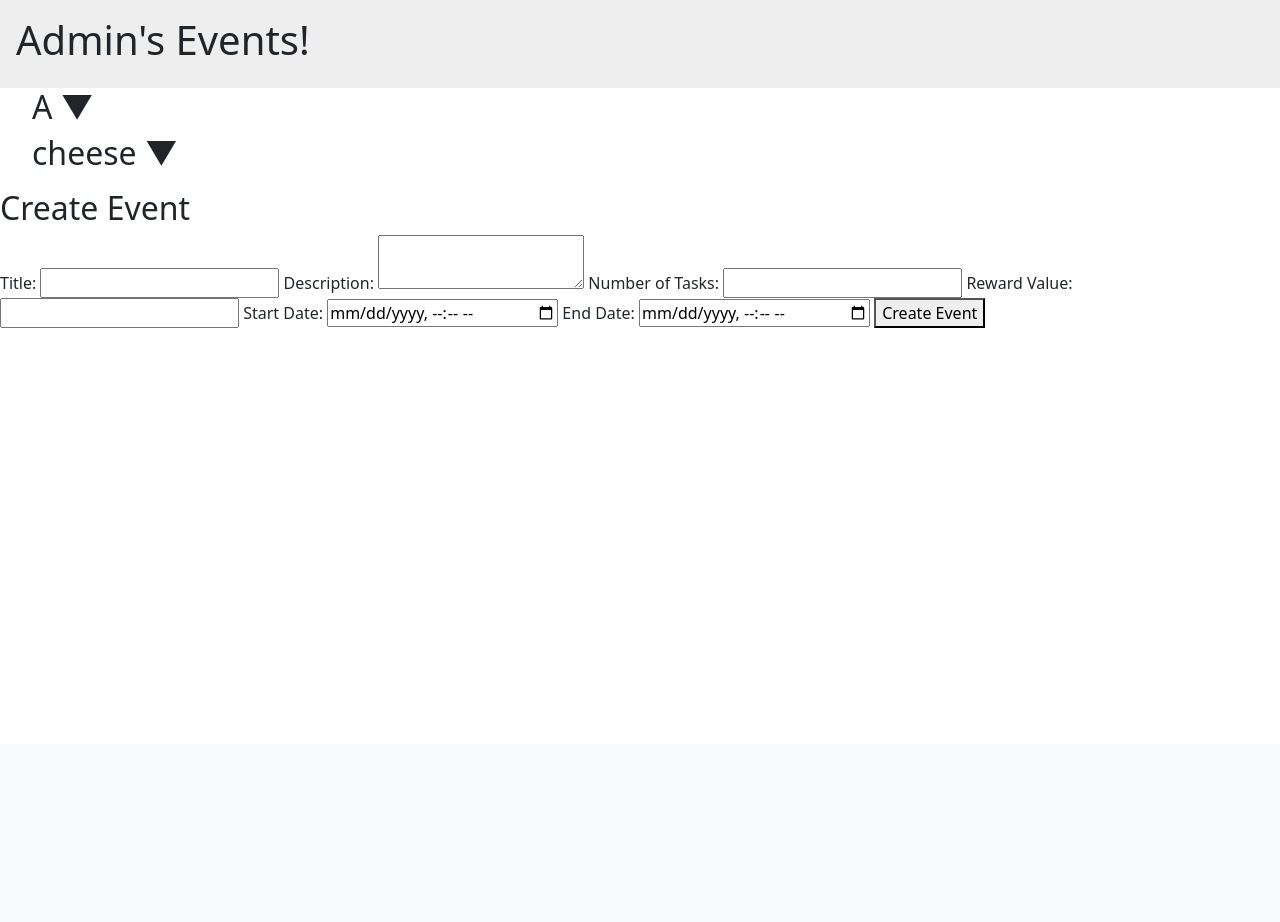
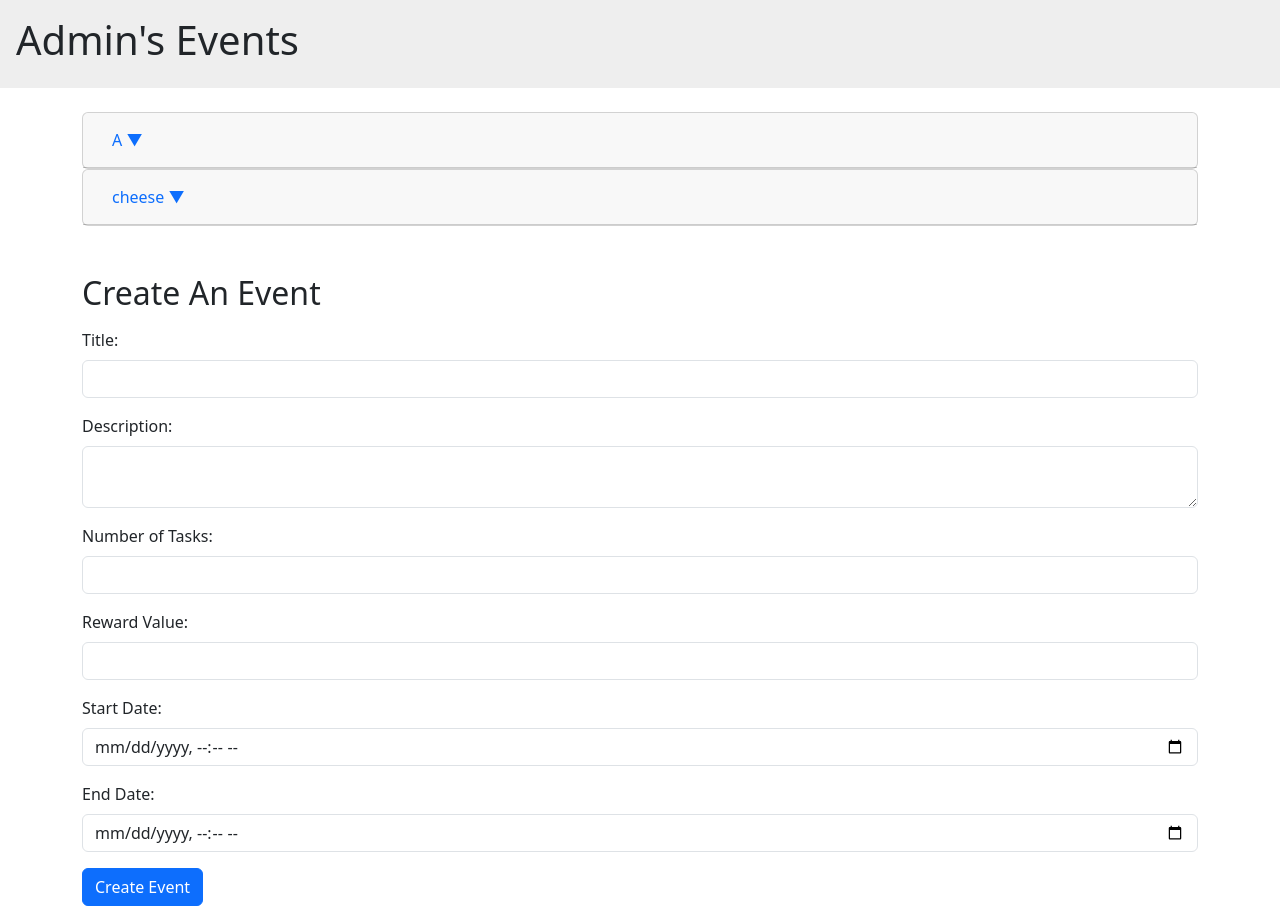
Before and after one commit to annabelle-josie/group-software-project, a Django app: page /events in a window 1280 px wide. Shown: the part 56-978 px from the top of the page. Before the commit the page ends 384 px from the top, so only its background shows below. Run offline with Django 5.2, Linux system fonts and the light colour scheme; a user stored in the database is signed in; data comes from the database, SQL or seed files in the repository; both versions use the stored data as it was after the commit.

Commit message:
Updated and fixed users signing up to events
Updated and fixed users signing up to events

```diff
--- a/event_management/models.py
+++ b/event_management/models.py
@@ -1,5 +1,6 @@
 from django.db import models
-from django.contrib.auth.models import User
+from django.contrib.auth import get_user_model
+
 from django.db.models.signals import post_save
 from django.dispatch import receiver
 
@@ -40,15 +41,15 @@ class EventParticipants(models.Model):
     def __str__(self):
         return f"{self.username.username} - {self.eventId.title}"
 
-@receiver(post_save, sender=User)
-def assign_user_to_existing_events(sender, instance, created, **kwargs):
-    if created:
-        existing_events = Events.objects.all()
-        for event in existing_events:
-            if not EventParticipants.objects.filter(username=instance, eventId=event).exists():
-                EventParticipants.objects.create(
-                    username=instance,
-                    eventId=event,
-                    progress=0,
-                    status="incomplete"
-                )
+    @receiver(post_save, sender=get_user_model())
+    def assign_user_to_existing_events(sender, instance, created, **kwargs):
+        if created:
+            existing_events = Events.objects.all()
+            for event in existing_events:
+                if not EventParticipants.objects.filter(username=instance, eventId=event).exists():
+                    EventParticipants.objects.create(
+                        username=instance,
+                        eventId=event,
+                        progress=0,
+                        status="incomplete"
+                    )
--- a/main/templates/events.html
+++ b/main/templates/events.html
@@ -2,79 +2,87 @@
 {% load auth_extras %}
 
 {% block content %}
-<div class="w-100 p-3 h-10" style="background-color: #eee;">
+    <div class="w-100 p-3 h-8" style="background-color: #eee;">
         {% if user.is_authenticated %}
-        <h1>{{ user.username }}'s Events!</h1>
+            <h1>{{ user.username }}'s Events</h1>
         {% else %}
             <h1>Guest's Garden!</h1>
         {% endif %}
     </div>
 
+    <div class="container mt-4">
     {% if events %}
-    <ul>
+        <div class="accordion" id="eventAccordion">
             {% for event in events %}
-            <h2 onclick="toggleDetails('event-{{ forloop.counter }}')" style="cursor: pointer;">
+                <div class="card">
+                    <div class="card-header" id="heading{{ forloop.counter }}">
+                        <h2 class="mb-0">
+                            <button class="btn btn-link text-decoration-none" type="button" data-bs-toggle="collapse"
+                                    data-bs-target="#collapse{{ forloop.counter }}" aria-expanded="false"
+                                    aria-controls="collapse{{ forloop.counter }}">
                                 {{ event.title }} ▼
+                            </button>
                         </h2>
-
-            <div id="event-{{ forloop.counter }}" class="event-details">
+                    </div>
+                    <div id="collapse{{ forloop.counter }}" class="collapse" aria-labelledby="heading{{ forloop.counter }}"
+                         data-bs-parent="#eventAccordion">
+                        <div class="card-body">
                             <p><strong>Description:</strong> {{ event.desc }}</p>
                             <p><strong>Start Date:</strong> {{ event.startDate }}</p>
                             <p><strong>End Date:</strong> {{ event.endDate }}</p>
                             <p><strong>Reward:</strong> ${{ event.rewardValue }}</p>
                             <p><strong>Progress:</strong> {{ event.progress }}%</p>
                             <p><strong>Status:</strong>
-                    {% if event.status == "complete" %}
-                        Completed
-                    {% else %}
-                        In Progress
-                    {% endif %}
+                                <span class="badge {% if event.status == 'complete' %}bg-success{% else %}bg-warning{% endif %}">
+                                    {% if event.status == "complete" %}Completed{% else %}In Progress{% endif %}
+                                </span>
                             </p>
                         </div>
+                    </div>
+                </div>
             {% endfor %}
-    </ul>
+        </div>
     {% else %}
-    <p>There are no available events.</p>
+        <p class="alert alert-info">There are no available events.</p>
     {% endif %}
 
     {% if is_gamekeeper %}
-    <h2>Create Event</h2>
-    <form method="post">
+        <h2 class="mt-5">Create An Event</h2>
+        <form method="post" class="mt-3">
             {% csrf_token %}
 
-        <label for="title">Title:</label>
-        <input type="text" name="title" required>
+            <div class="mb-3">
+                <label for="title" class="form-label">Title:</label>
+                <input type="text" name="title" class="form-control" required>
+            </div>
 
-        <label for="desc">Description:</label>
-        <textarea name="desc" required></textarea>
+            <div class="mb-3">
+                <label for="desc" class="form-label">Description:</label>
+                <textarea name="desc" class="form-control" required></textarea>
+            </div>
 
-        <label for="noOfTasks">Number of Tasks:</label>
-        <input type="number" name="noOfTasks" required>
+            <div class="mb-3">
+                <label for="noOfTasks" class="form-label">Number of Tasks:</label>
+                <input type="number" name="noOfTasks" class="form-control" required>
+            </div>
 
-        <label for="rewardValue">Reward Value:</label>
-        <input type="number" name="rewardValue" max="1000" required>
+            <div class="mb-3">
+                <label for="rewardValue" class="form-label">Reward Value:</label>
+                <input type="number" name="rewardValue" class="form-control" max="1000" required>
+            </div>
 
-        <label for="startDate">Start Date:</label>
-        <input type="datetime-local" name="startDate" required>
+            <div class="mb-3">
+                <label for="startDate" class="form-label">Start Date:</label>
+                <input type="datetime-local" name="startDate" class="form-control" required>
+            </div>
 
-        <label for="endDate">End Date:</label>
-        <input type="datetime-local" name="endDate" required>
+            <div class="mb-3">
+                <label for="endDate" class="form-label">End Date:</label>
+                <input type="datetime-local" name="endDate" class="form-control" required>
+            </div>
 
-        <button type="submit">Create Event</button>
+            <button type="submit" class="btn btn-primary">Create Event</button>
         </form>
     {% endif %}
-
-<style>
-    .event-details {
-        display: none;
-        margin-left: 20px;
-    }
-</style>
-
-<script>
-    function toggleDetails(eventId) {
-        var details = document.getElementById(eventId);
-        details.style.display = details.style.display === "none" ? "block" : "none";
-    }
-</script>
+</div>
 {% endblock %}
```
Also changed, not shown: db.sqlite3. Lines whose indentation alone changed are shown as unchanged.
